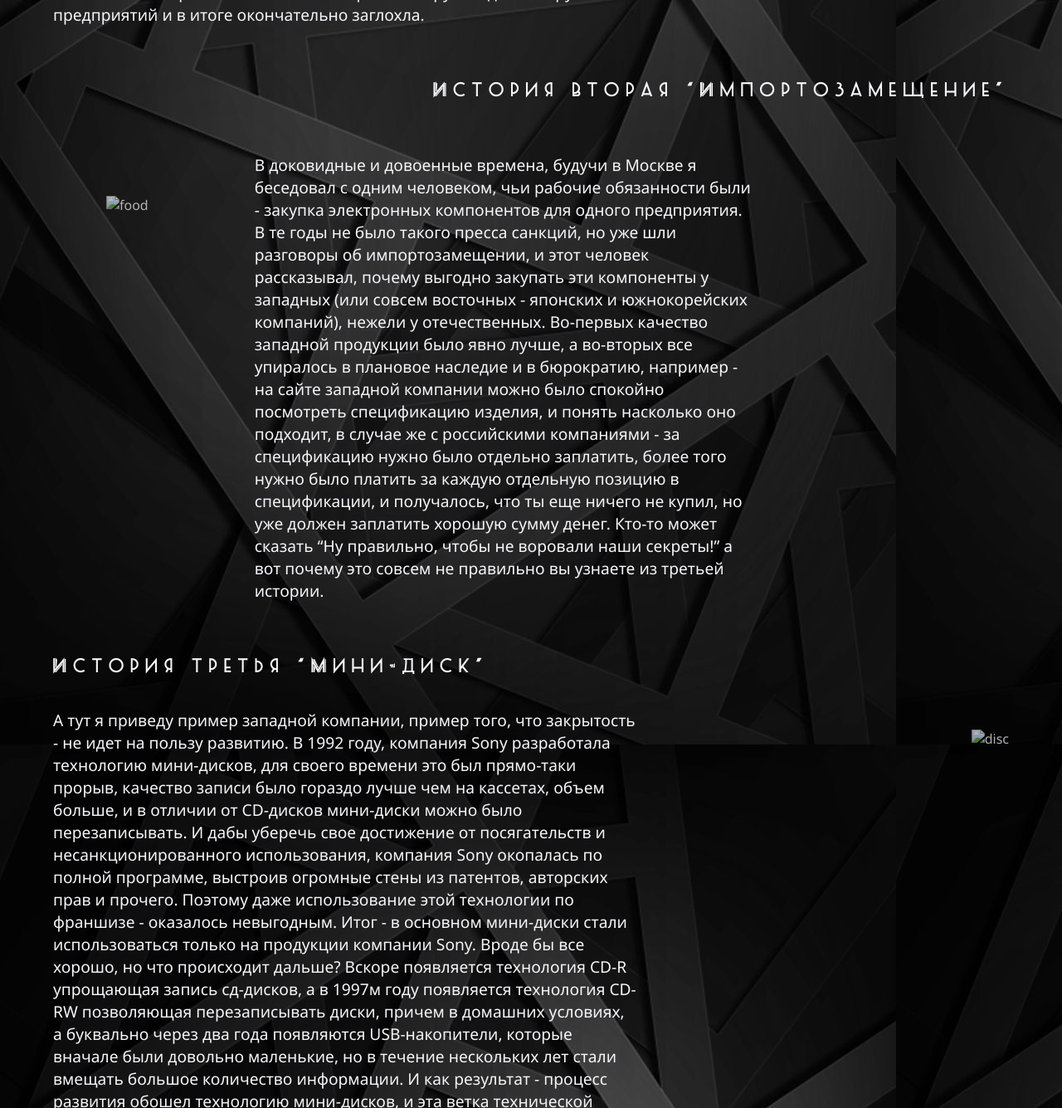
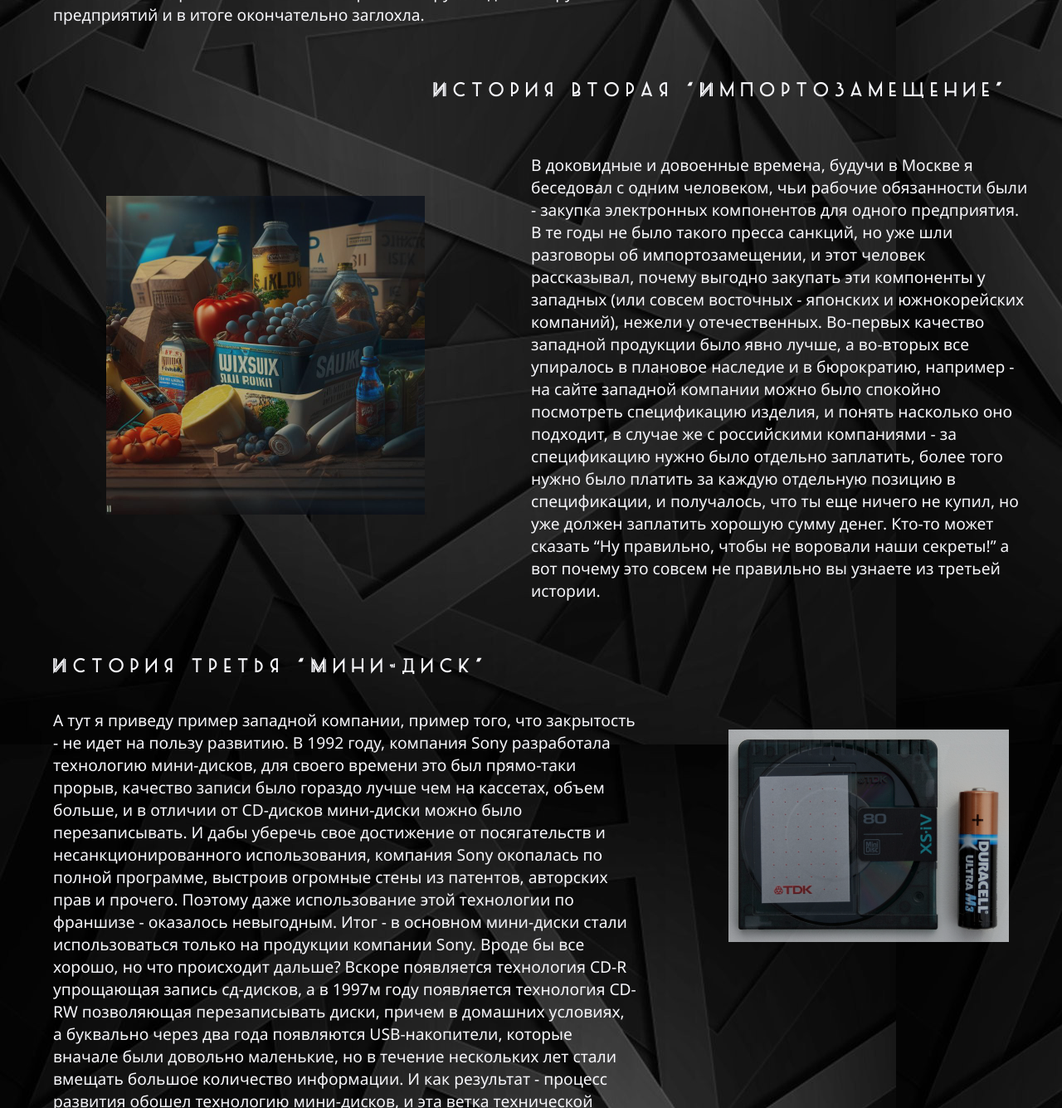
Before and after one commit to illustrArtur/IllustrArtur.github.io, a plain HTML site: page index.html in a window 1280 px wide. Shown: the part 1740-3075 px from the top of the page at 83% size. Drawn offline with Linux system fonts and the light colour scheme.

Commit message:
kartinki

```diff
--- a/index.html
+++ b/index.html
@@ -50,19 +50,19 @@
 
             <h3 id="st1name">История 1-я “Советский интернет”</h3>
 
-            <img id="inter" src="../swampmagazine/img/inter.jpg" alt="internet">
+            <img id="inter" src="./img/inter.jpg" alt="internet">
 
             <p id="st1st">Вы никогда не задумывались о том, почему в СССР не появилось своего собственного аналога интернета, хотя все наработки и ресурсы для этого были? На самом деле, попытка создать нечто подобное была в 70-е годы прошлого века. В Госплане была идея создать общую статистическую базу для всех предприятий, чтобы проще было проводить аналитику и планирование, мысль казалось бы здравая, но на пути реализации все это уткнулось в стену плановой экономики. Дело в том, что когда создавался американский интернет - он создавался по принципу открытых данных, то есть разные институты и учреждения - готовы были открыть свои данные и остальные могли этими данными пользоваться, но в Советском союзе такой подход был не выгоден прежде всего руководителям предприятий, так как в плановой системе - руководитель мог сам колдовать со всей нужной статистикой, он видел реальные возможности завода, видел поставленный план и мог организовать процесс так, чтобы “перевыполнить” план и получить за это премию, то есть делиться реальным положением дел руководителю предприятия было совершенно не выгодно. Более того в советской плановой системе очень многие логистические моменты зависели от личных связей - кто с кем смог договориться на личном уровне, что тоже исключает возможность глобальной аналитики и планирования. Поэтому идея советского интернета всячески саботировалась  руководством крупных предприятий и в итоге окончательно заглохла.</p>
 
             <h3 id="st2name">История вторая “Импортозамещение”</h3>
 
-            <img id="food" src="../swampmagazine/img/food.jpg" alt="food">
+            <img id="food" src="./img/food.jpg" alt="food">
 
             <p id="st2st">В доковидные и довоенные времена, будучи в Москве я беседовал с одним человеком, чьи рабочие обязанности были - закупка электронных компонентов для одного предприятия. В те годы не было такого пресса санкций, но уже шли разговоры об импортозамещении, и этот человек рассказывал, почему выгодно закупать эти компоненты у западных (или совсем восточных - японских и южнокорейских компаний), нежели у отечественных. Во-первых качество западной продукции было явно лучше, а во-вторых все упиралось в плановое наследие и в бюрократию, например - на сайте западной компании можно было спокойно посмотреть спецификацию изделия, и понять насколько оно подходит, в случае же с российскими компаниями - за спецификацию нужно было отдельно заплатить, более того нужно было платить за каждую отдельную позицию в спецификации, и получалось, что ты еще ничего не купил, но уже должен заплатить хорошую сумму денег.  Кто-то может сказать “Ну правильно, чтобы не воровали наши секреты!” а вот почему это совсем не правильно вы узнаете из третьей истории.</p>
 
             <h3 id="st3name">История третья “Мини-диск”</h3>
 
-            <img id="disc" src="../swampmagazine/img/disc.jpg" alt="disc">
+            <img id="disc" src="./img/disc.jpg" alt="disc">
 
             <p id="st3st">А тут я приведу пример западной компании, пример того, что закрытость - не идет на пользу развитию. В 1992 году, компания Sony разработала технологию мини-дисков, для своего времени это был прямо-таки прорыв, качество записи было гораздо лучше чем на кассетах, объем больше, и в отличии от CD-дисков мини-диски можно было перезаписывать. И дабы уберечь свое достижение от посягательств и несанкционированного использования, компания Sony окопалась по полной программе, выстроив огромные стены из патентов, авторских прав и прочего. Поэтому даже использование этой технологии по франшизе - оказалось невыгодным. Итог - в основном мини-диски стали использоваться только на продукции компании Sony. Вроде бы все хорошо, но что происходит дальше? Вскоре появляется технология CD-R упрощающая запись сд-дисков, а в 1997м году появляется технология CD-RW позволяющая перезаписывать диски, причем в домашних условиях, а буквально через два года появляются USB-накопители, которые вначале были довольно маленькие, но в течение нескольких лет стали вмещать большое количество информации. И как результат - процесс развития обошел технологию мини-дисков, и эта ветка технической эволюции оказалась невостребованной, и в итоге компания Sony закрыла направление мини-дисков в 2013м году </p>
 
```
